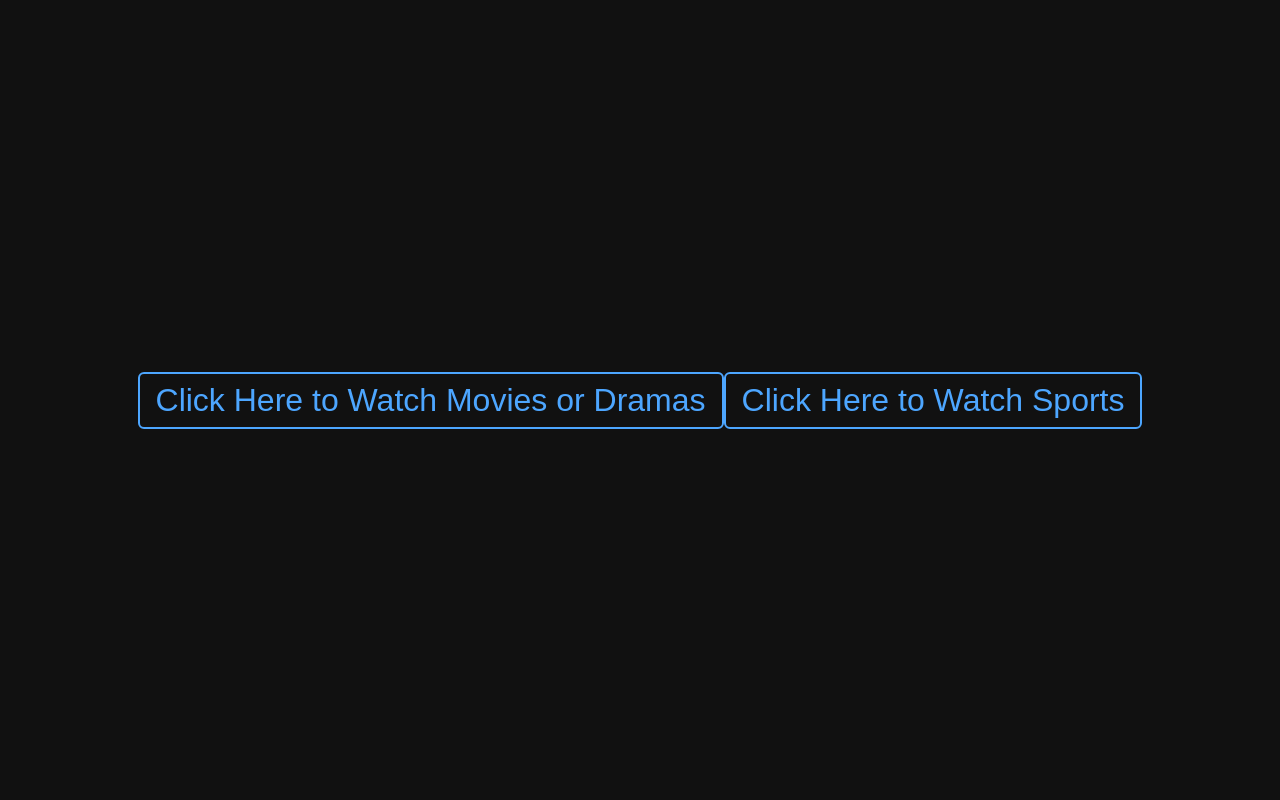
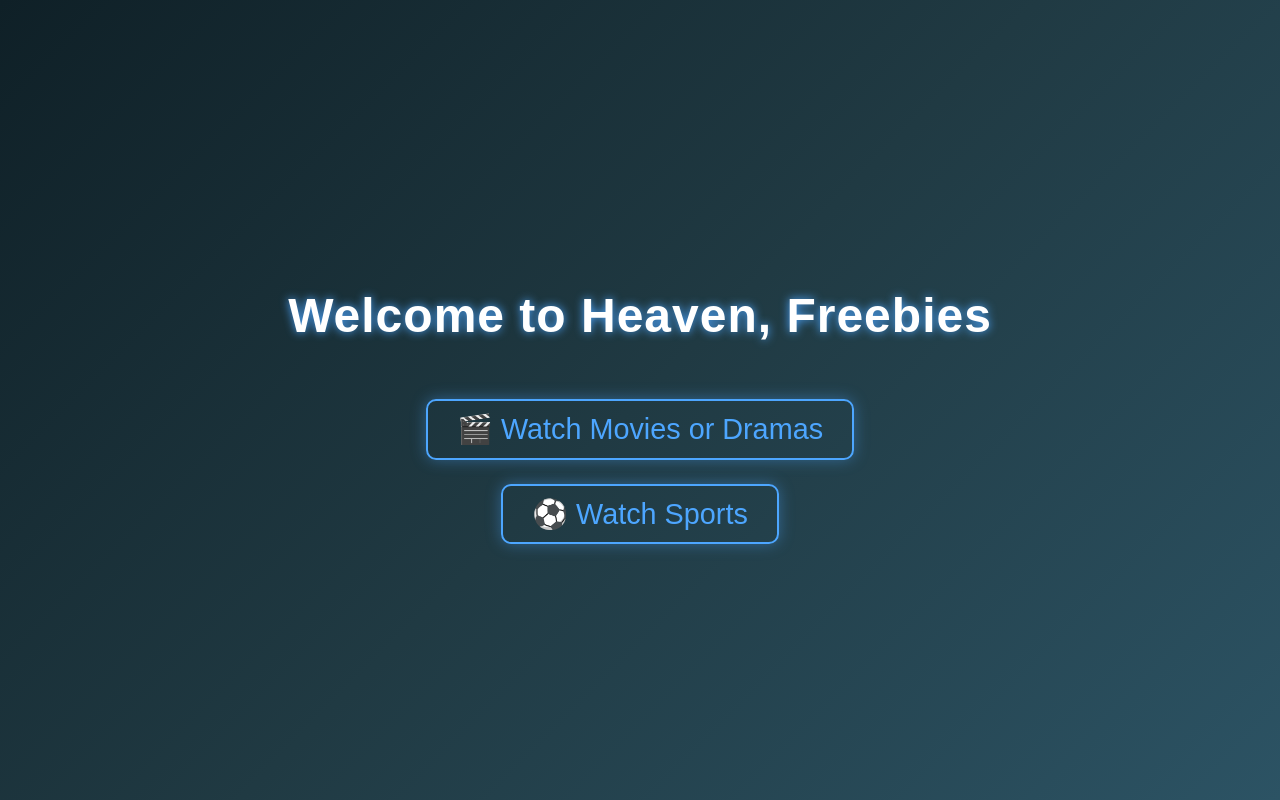
Before and after one commit to kabbya46/movie-time, a plain HTML site: page index.html in a window 1280 px wide. Drawn offline with Linux system fonts and the light colour scheme.

Commit message:
Update index.html

```diff
--- a/index.html
+++ b/index.html
@@ -1,37 +1,52 @@
-<!DOCTYPE html><html lang="en">
+<!DOCTYPE html>
+<html lang="en">
 <head>
   <meta charset="UTF-8">
   <meta name="viewport" content="width=device-width, initial-scale=1.0">
-  <title>Welcome to heaven, freebies</title>
+  <title>Welcome to Heaven, Freebies</title>
   <style>
     body {
       display: flex;
+      flex-direction: column;
       align-items: center;
       justify-content: center;
       height: 100vh;
-      background: #111;
-      color: #eee;
-      font-family: Arial, sans-serif;
+      background: linear-gradient(135deg, #0f2027, #203a43, #2c5364);
+      font-family: 'Poppins', sans-serif;
       margin: 0;
+      gap: 1.5rem;
     }
+
+    h1 {
+      color: #fff;
+      font-size: 3rem;
+      text-shadow: 0 0 10px #4da6ff;
+      margin-bottom: 2rem;
+      letter-spacing: 1px;
+    }
+
     a {
-      font-size: 2rem;
+      font-size: 1.8rem;
       color: #4da6ff;
       text-decoration: none;
       border: 2px solid #4da6ff;
-      padding: 0.5rem 1rem;
-      border-radius: 6px;
-      transition: background 0.3s, color 0.3s;
+      padding: 0.7rem 1.8rem;
+      border-radius: 10px;
+      transition: all 0.3s ease;
+      box-shadow: 0 0 15px rgba(77, 166, 255, 0.4);
     }
+
     a:hover {
       background: #4da6ff;
       color: #111;
+      box-shadow: 0 0 30px #4da6ff, 0 0 60px #4da6ff;
+      transform: scale(1.05);
     }
   </style>
 </head>
 <body>
-  <a href="https://moviebox.ph">Click Here to Watch Movies or Dramas</a>
-  <a href="https://tv-shihab.xyz/">Click Here to Watch Sports</a>
+  <h1>Welcome to Heaven, Freebies</h1>
+  <a href="https://moviebox.ph" target="_blank">🎬 Watch Movies or Dramas</a>
+  <a href="https://tv-shihab.xyz/" target="_blank">⚽ Watch Sports</a>
 </body>
-
 </html>
```
